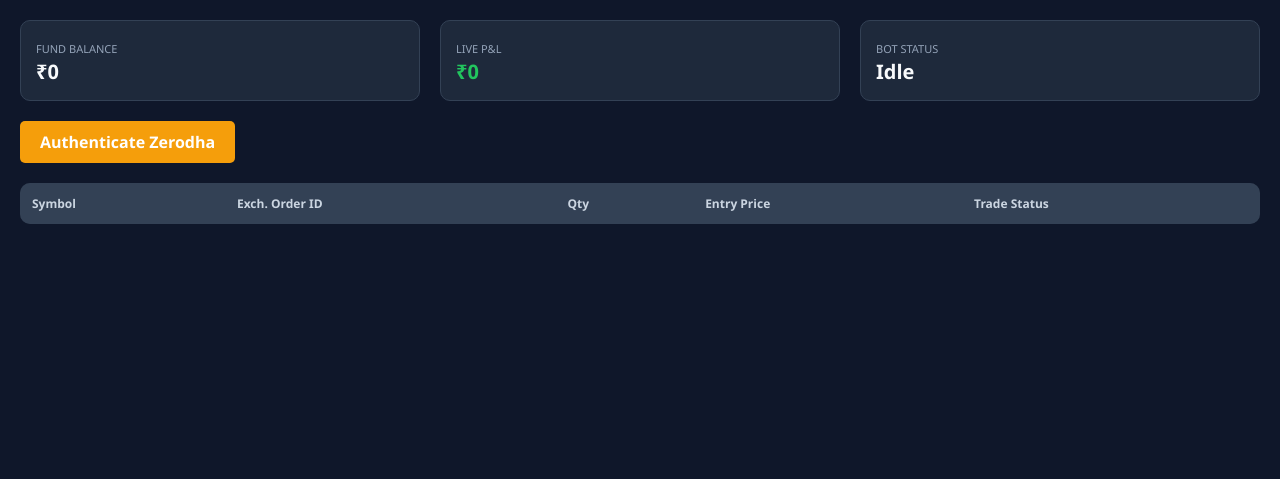
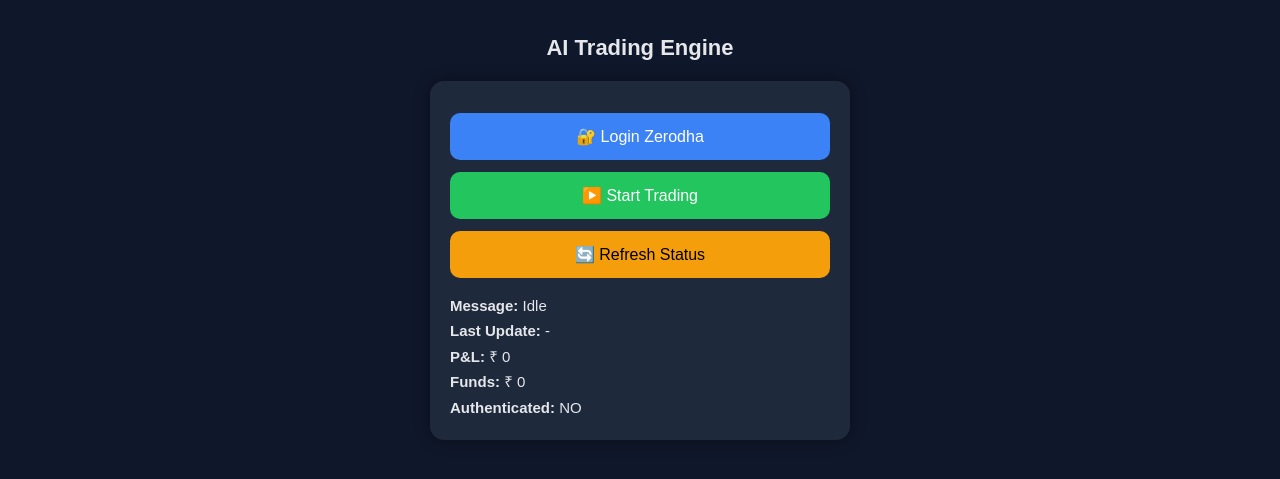
Before and after one commit to sudch-dev/SMC-Trading, a Flask app: template templates/index.html in a window 1280 px wide. Shown: the top 479 px of the page. Run offline with Flask 3, Linux system fonts and the light colour scheme; the template is opened without the code that fills it, so the values that code supplies are empty.

Commit message:
Update index.html

```diff
--- a/templates/index.html
+++ b/templates/index.html
@@ -1,93 +1,124 @@
 <!DOCTYPE html>
-<html>
+<html lang="en">
 <head>
-    <title>SMC Pro Trading Terminal</title>
+<meta charset="UTF-8">
+<meta name="viewport" content="width=device-width, initial-scale=1.0">
+<title>AI Trading Engine</title>
+
 <style>
-        body { font-family: 'Segoe UI', sans-serif; background: #0f172a; color: #f8fafc; margin: 0; padding: 20px; }
-        .header-stats { display: flex; gap: 20px; margin-bottom: 20px; }
-        .stat-card { background: #1e293b; padding: 15px; border-radius: 10px; flex: 1; border: 1px solid #334155; }
-        .label { font-size: 11px; color: #94a3b8; text-transform: uppercase; }
-        .value { font-size: 20px; font-weight: bold; display: block; }
+body {
+    font-family: Arial, sans-serif;
+    background: #0f172a;
+    color: #e5e7eb;
+    margin: 0;
+    text-align: center;
+}
 
-        table { width: 100%; background: #1e293b; border-radius: 10px; border-collapse: collapse; overflow: hidden; }
-        th { background: #334155; padding: 12px; text-align: left; font-size: 12px; color: #cbd5e1; }
-        td { padding: 12px; border-bottom: 1px solid #334155; font-size: 13px; }
+.container {
+    max-width: 420px;
+    margin: auto;
+    padding: 20px;
+}
 
-        .pnl-pos { color: #22c55e; } .pnl-neg { color: #ef4444; }
-        .btn { padding: 10px 20px; border-radius: 5px; border: none; cursor: pointer; font-weight: bold; margin-bottom: 20px; }
-        .btn-start { background: #22c55e; color: white; }
+.card {
+    background: #1e293b;
+    padding: 20px;
+    border-radius: 14px;
+    margin-top: 20px;
+    box-shadow: 0 0 15px rgba(0,0,0,0.4);
+}
+
+h1 {
+    font-size: 22px;
+    margin-bottom: 10px;
+}
+
+button {
+    width: 100%;
+    padding: 14px;
+    margin-top: 12px;
+    border: none;
+    border-radius: 10px;
+    font-size: 16px;
+    cursor: pointer;
+}
+
+.login { background: #3b82f6; color: white; }
+.start { background: #22c55e; color: white; }
+.refresh { background: #f59e0b; color: black; }
+
+.status-box {
+    text-align: left;
+    margin-top: 15px;
+    font-size: 15px;
+    line-height: 1.7;
+}
 </style>
 </head>
+
 <body>
 
-    <div class="header-stats">
-        <div class="stat-card">
-            <span class="label">Fund Balance</span>
-            <span class="value" id="funds">₹0.00</span>
-        </div>
-        <div class="stat-card">
-            <span class="label">Live P&L</span>
-            <span class="value" id="pnl">₹0.00</span>
-        </div>
-        <div class="stat-card">
-            <span class="label">Bot Status</span>
-            <span class="value" id="bot-msg">Idle</span>
-        </div>
+<div class="container">
+
+    <h1>AI Trading Engine</h1>
+
+    <div class="card">
+
+        <button class="login" onclick="login()">
+            🔐 Login Zerodha
+        </button>
+
+        <button class="start" onclick="startBot()">
+            ▶️ Start Trading
+        </button>
+
+        <button class="refresh" onclick="getStatus()">
+            🔄 Refresh Status
+        </button>
+
+        <div class="status-box" id="status">
+            Loading status...
         </div>
 
-    <div id="auth-section">
-        <a href="/login" class="btn" style="background:#f59e0b; color:white; text-decoration:none; display:inline-block;">Authenticate Zerodha</a>
     </div>
 
-    <div id="control-section" style="display:none;">
-        <button onclick="fetch('/start',{method:'POST'})" class="btn btn-start">Start Strategy</button>
 </div>
 
-    <table>
-        <thead>
-            <tr>
-                <th>Symbol</th>
-                <th>Exch. Order ID</th>
-                <th>Qty</th>
-                <th>Entry Price</th>
-                <th>Trade Status</th>
-            </tr>
-        </thead>
-        <tbody id="position-table"></tbody>
-    </table>
+<script>
 
-    <script>
-        function update() {
-            fetch('/status').then(r => r.json()).then(data => {
-                document.getElementById('funds').innerText = "₹" + data.status.funds;
-                const pnlEl = document.getElementById('pnl');
-                pnlEl.innerText = "₹" + data.status.pnl;
-                pnlEl.className = "value " + (data.status.pnl >= 0 ? "pnl-pos" : "pnl-neg");
-                document.getElementById('bot-msg').innerText = data.status.msg;
+const base = window.location.origin;
 
-                if(data.authenticated) {
-                    document.getElementById('auth-section').style.display = 'none';
-                    document.getElementById('control-section').style.display = 'block';
+function login() {
+    window.location.href = base + "/login";
 }
 
-                const tbody = document.getElementById('position-table');
-                tbody.innerHTML = '';
-                for (const [s, trade] of Object.entries(data.scripts)) {
-                    const isTrade = typeof trade === 'object';
-                    tbody.innerHTML += `
-                        <tr>
-                            <td><b>${s}</b></td>
-                            <td>${isTrade ? trade.ex_id : '-'}</td>
-                            <td>${isTrade ? trade.qty : '0'}</td>
-                            <td>${isTrade ? '₹'+trade.price : '-'}</td>
-                            <td><span style="color:${isTrade ? '#22c55e':'#94a3b8'}">${isTrade ? 'OPEN POSITION' : 'SCANNING'}</span></td>
-                        </tr>
+async function startBot() {
+    const res = await fetch(base + "/start", { method: "POST" });
+    const data = await res.json();
+    alert(data.status);
+    getStatus();
+}
+
+async function getStatus() {
+    const res = await fetch(base + "/status");
+    const data = await res.json();
+
+    const s = data.status;
+
+    document.getElementById("status").innerHTML = `
+        <b>Message:</b> ${s.msg}<br>
+        <b>Last Update:</b> ${s.last}<br>
+        <b>P&L:</b> ₹ ${s.pnl}<br>
+        <b>Funds:</b> ₹ ${s.funds}<br>
+        <b>Authenticated:</b> ${data.auth_active ? "YES" : "NO"}
     `;
 }
-            });
-        }
-        setInterval(update, 3000);
-        update();
+
+// Auto-refresh every 10 sec
+setInterval(getStatus, 10000);
+getStatus();
+
 </script>
+
 </body>
 </html>
```
Lines whose indentation alone changed are shown as unchanged.
